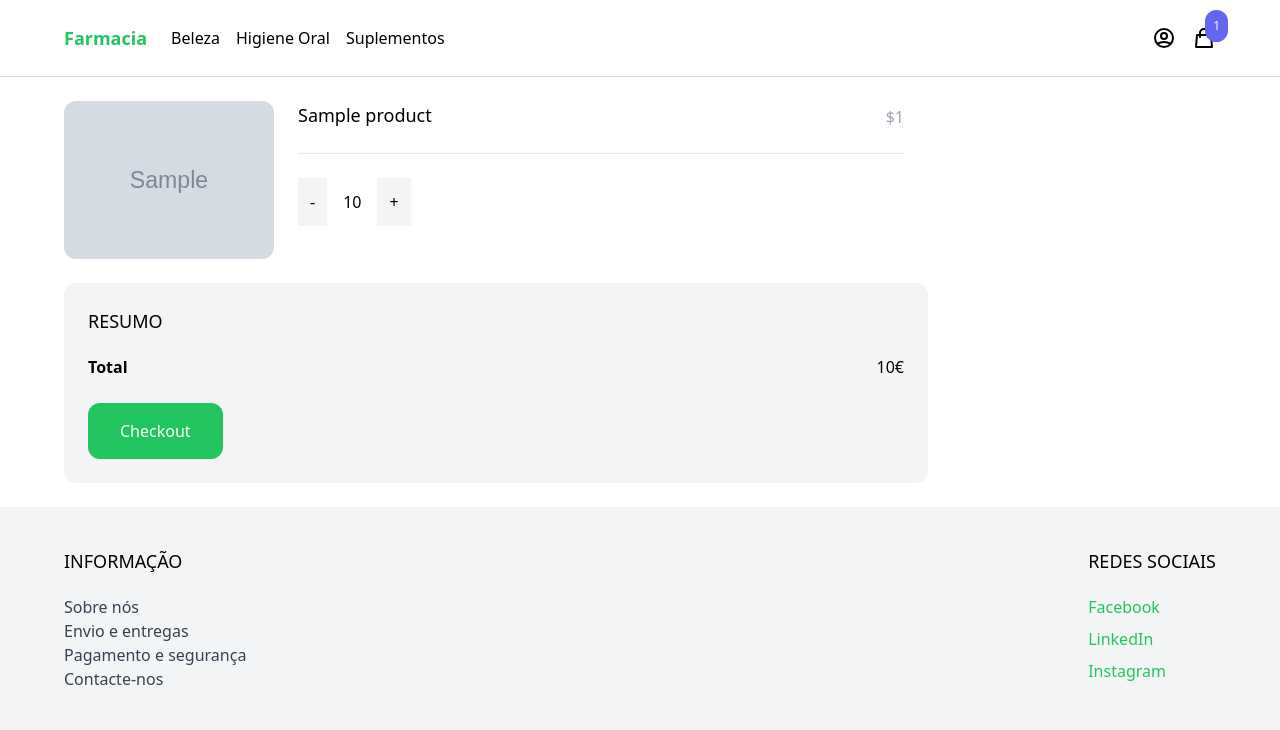
After one commit to migas553/ProjetoFinal, a Django app: template cart/templates/cart/cart.html in a window 1280 px wide. The commit adds this page. Shown: the top 730 px of the page. Run offline with Django 3.2, Linux system fonts and the light colour scheme; the template is opened without the code that fills it: most values are stand-ins (such as "Sample title", 1, 10 or a date in 2020); grey boxes marked "Sample" are stand-in pictures; some libraries are stand-ins or nearby versions.

Commit message:
nada feito

```diff
--- a/Farmacia/urls.py
+++ b/Farmacia/urls.py
@@ -18,9 +18,9 @@
 from django.urls import path,include
 
 urlpatterns = [
+    path('',include('cart.urls')),
     path('',include('Products.urls')),
     path('',include('UsersManagement.urls')),
     path('admin/', admin.site.urls),
-    path('',include('cart.urls')),
 
 ]
--- a/cart/templates/cart/cart.html
+++ b/cart/templates/cart/cart.html
@@ -1,11 +1,11 @@
 
 {% extends 'base.html' %}
-{% block title %} CArrinho {% endblock title %}
+{% block title %} Carrinho {% endblock title %}
 {% block content %}
 <div class="max-w-6xl mx-auto flex flex-wrap items-start py-6 px-6 xl:px-0">
     <div class="products w-full lg:w-3/4">
         {% for item in cart %}
-            {% include "cart/partials/cart_items.html" %}
+            {% include "cart/partials/cart_item.html" %}
         {% endfor %}
 
     <div class="summary w-full w-1/4 p-6 bg-gray-100 rounded-xl mt-3">
--- /dev/null
+++ b/cart/templates/cart/partials/cart_item.html
@@ -0,0 +1,35 @@
+<div class="product mb-6 flex pr-6" id="cart-item-{{ item.product.id }}">
+    <a href="#" class="w-1/4">
+        <img class="hover:shadow-lg rounded-xl" src="{{ item.product.photo.url }}">
+    </a>
+
+    <div class="w-3/4 pl-6">
+        <div class="flex justify-between">
+            <a href="#" class="text-lg">{{ item.product.name }}</a>
+
+            <span class="mb-6 pt-1 text-gray-400">${{ item.total_price }}</span>
+        </div>
+
+        <hr>
+
+        <div class="quantity mt-6 flex items-center space-x-4">
+            <a
+                class="p-3 bg-gray-100"
+                hx-get="{% url 'update_cart' item.product.id 'decrement'%}"
+                hx-target="#cart-item-{{ item.product.id }}"
+                hx-swap="outerHTML"
+            >
+                -
+            </a>
+            <span>{{ item.quantity }}</span>
+            <a
+                class="p-3 bg-gray-100"
+                hx-get="{% url 'update_cart' item.product.id 'increment' %}"
+                hx-target="#cart-item-{{ item.product.id }}"
+                hx-swap="outerHTML"
+            >
+                +
+            </a>
+        </div>
+    </div>
+</div>
--- a/cart/urls.py
+++ b/cart/urls.py
@@ -4,10 +4,10 @@
 
 
 urlpatterns = [
-    path('add_to_cart/<int:product_id>/', add_to_cart, name='add_to_cart'),
     path('cart/', cart, name='cart'),
     path('checkout/', checkout, name='checkout'),
-    path('hx_menu_cart/', hx_menu_cart, name= 'hx-menu-cart'),
-    path('update_cart/<int:product_id>/<str:action>/',update_cart, name='update_cart'),
+    path('add_to_cart/<int:product_id>/', add_to_cart, name='add_to_cart'),
+    path('update_cart/<int:product_id>/<str:action>/', update_cart, name='update_cart'),
     path('hx_menu_cart/', hx_menu_cart, name='hx_menu_cart'),
+    path('hx_cart_total/', hx_cart_total, name='hx_cart_total'),
 ]
--- a/templates/base.html
+++ b/templates/base.html
@@ -36,7 +36,7 @@
                         </svg>
                     </a>
                     <div
-                        hx-get = "{% url "hx-menu-cart" %}"
+                        hx-get = "{% url "hx_menu_cart" %}"
                         hx-trigger= "update-menu-cart from:body"
                         hx-swap= "innerHTML"
                     >
```
Also changed, not shown: cart/cart.py (+18 -8 lines), cart/views.py (+43 -27 lines), db.sqlite3.
